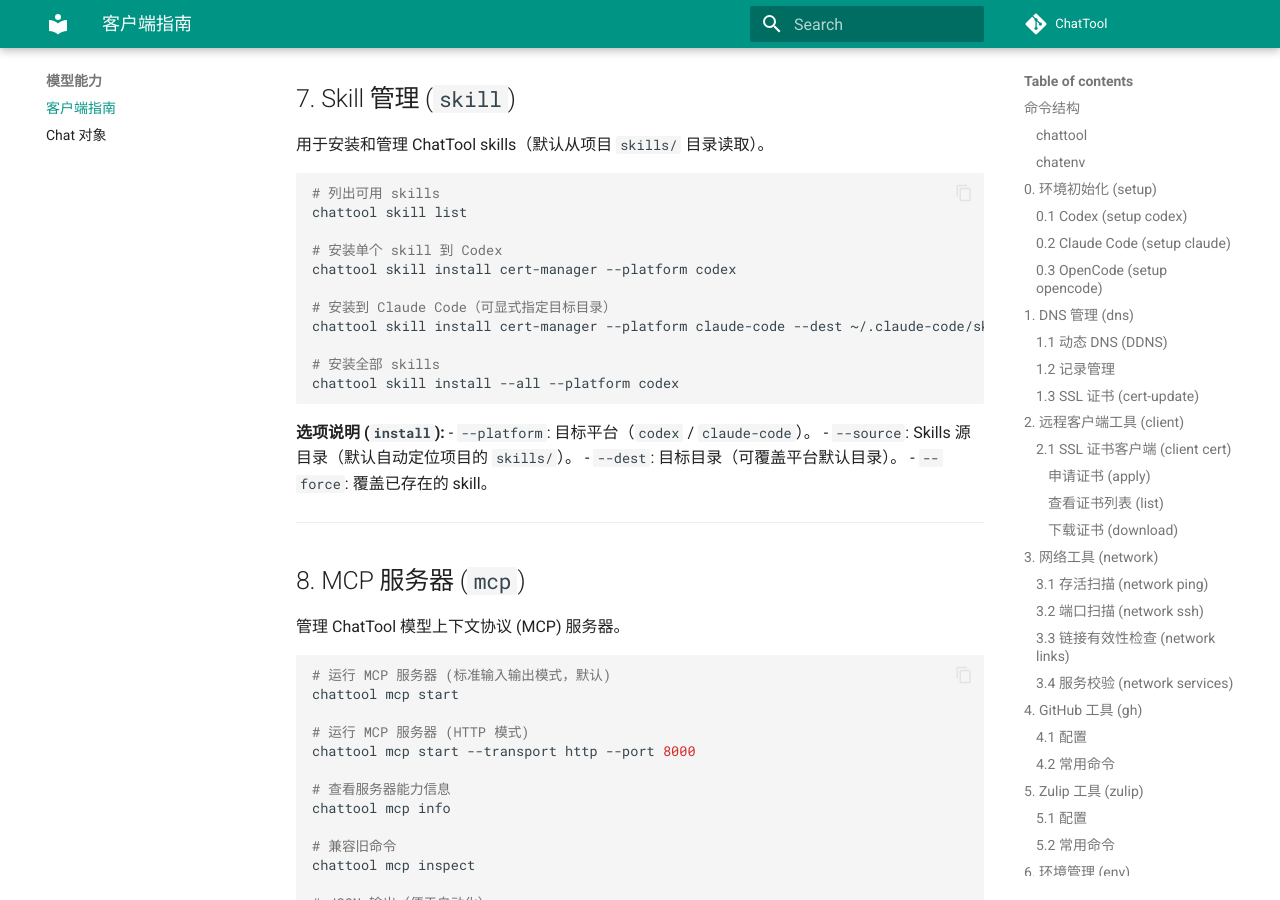
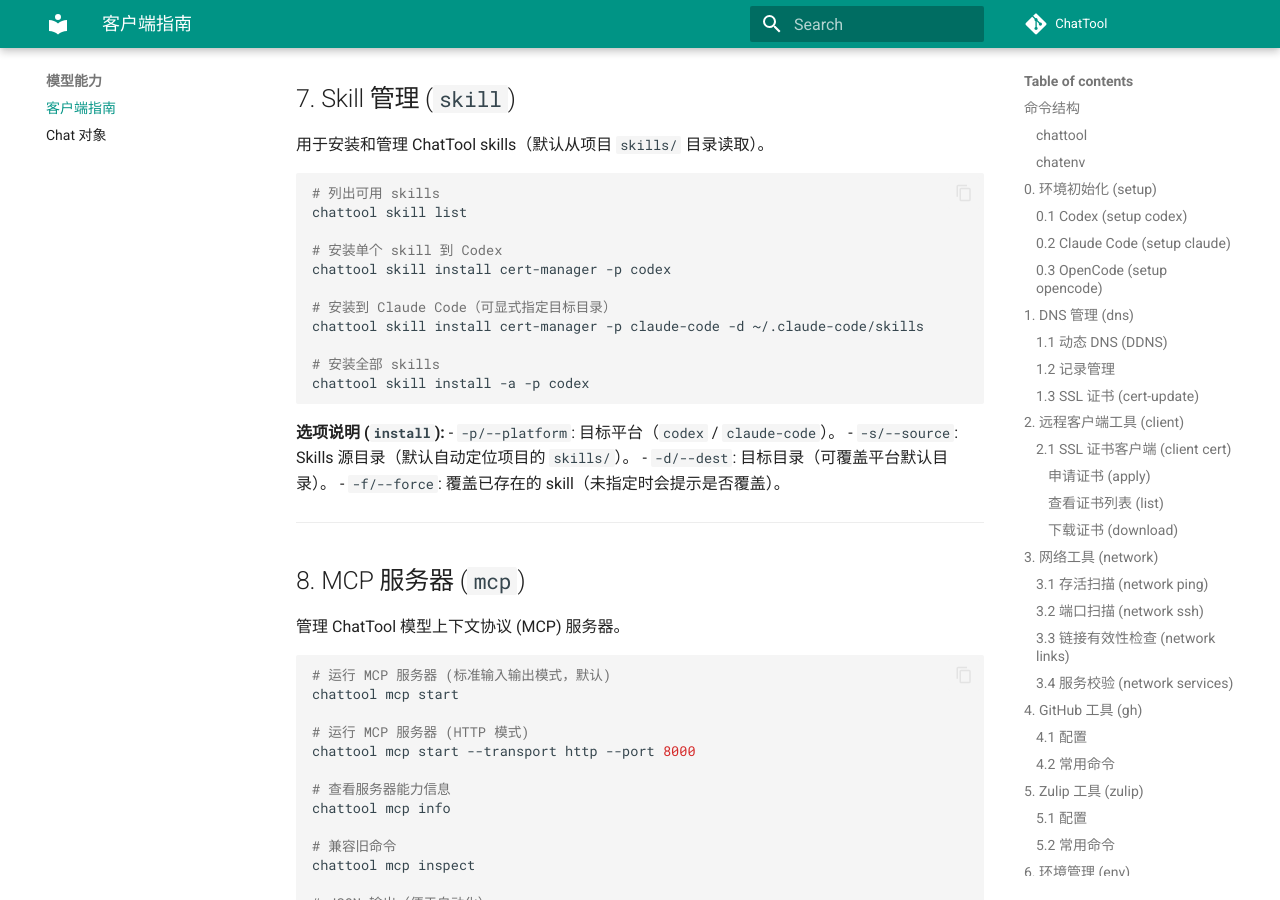
Before and after one commit to cubenlp/ChatTool, an MkDocs documentation site: the page built from docs/client.md, in a window 1280 px wide and 900 px high, scrolled down 8823 px. Built offline with MkDocs 1.6.1 and Material for MkDocs 9.7.7, drawn with Linux system fonts in a browser that asks for light colours; comment, search, counter and statistics services are not loaded; the version menu is left out.

Commit message:
feat: add short flags and prompt on skill overwrite

````diff
--- a/docs/client.md
+++ b/docs/client.md
@@ -443,20 +443,20 @@
 chattool skill list
 
 # 安装单个 skill 到 Codex
-chattool skill install cert-manager --platform codex
+chattool skill install cert-manager -p codex
 
 # 安装到 Claude Code（可显式指定目标目录）
-chattool skill install cert-manager --platform claude-code --dest ~/.claude-code/skills
+chattool skill install cert-manager -p claude-code -d ~/.claude-code/skills
 
 # 安装全部 skills
-chattool skill install --all --platform codex
+chattool skill install -a -p codex
 ```
 
 **选项说明 (`install`):**
-- `--platform`: 目标平台（`codex` / `claude-code`）。
-- `--source`: Skills 源目录（默认自动定位项目的 `skills/`）。
-- `--dest`: 目标目录（可覆盖平台默认目录）。
-- `--force`: 覆盖已存在的 skill。
+- `-p/--platform`: 目标平台（`codex` / `claude-code`）。
+- `-s/--source`: Skills 源目录（默认自动定位项目的 `skills/`）。
+- `-d/--dest`: 目标目录（可覆盖平台默认目录）。
+- `-f/--force`: 覆盖已存在的 skill（未指定时会提示是否覆盖）。
 
 ---
 
````
Also changed, not shown: 1 other file.
